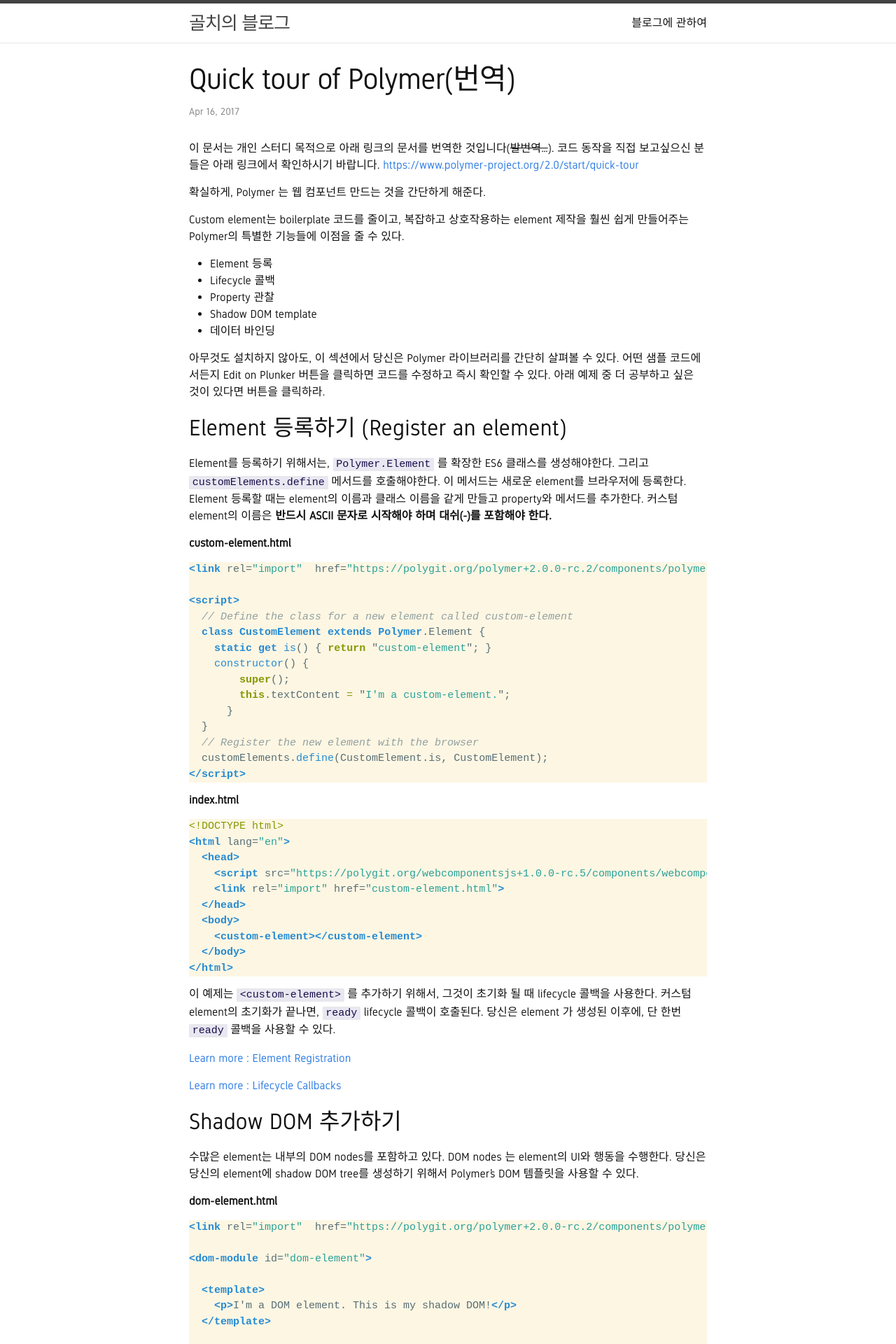
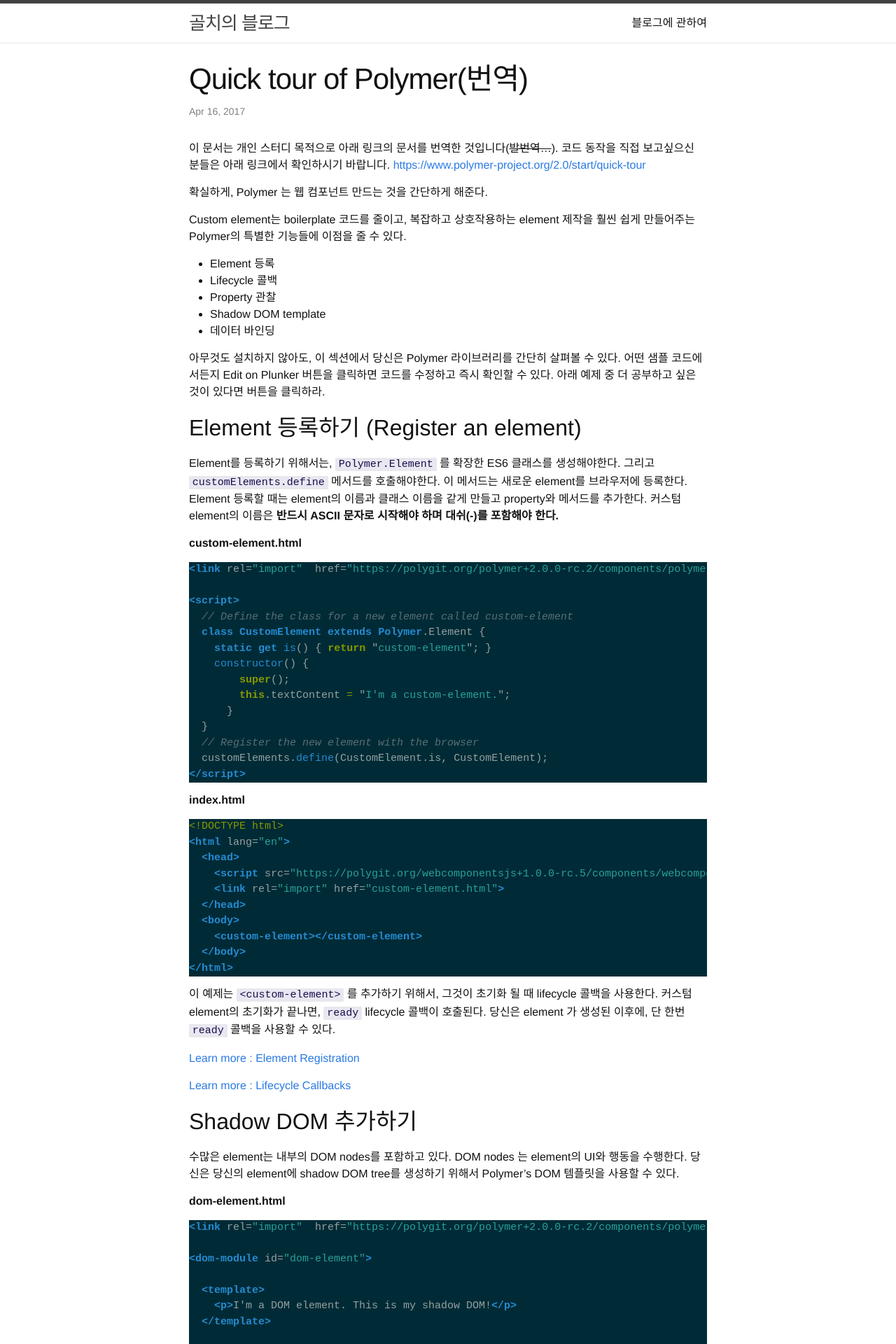
Before and after one commit to golch/golch.github.io, a Jekyll site: the page built from _posts/2017-04-16-Quick-tour-of-Polymer.md, in a window 1280 px wide. Shown: the top 1920 px of the page at 70% size. Built offline with Jekyll 4.4.1, drawn with Linux system fonts in a browser that asks for light colours; some web fonts are replaced; comment, search, counter and statistics services are not loaded.

Commit message:
solarized-dark 테마 변경, 폰트 D2Coding으로 변경

```diff
--- a/_sass/_syntax-highlighting.scss
+++ b/_sass/_syntax-highlighting.scss
@@ -10,76 +10,92 @@
     	font-size: 0.8em;
     	margin-bottom: 13px;
     }
+  }
 
-    .c     { color: #93a1a1; font-style: italic } // Comment
-    .err   { color: #586e75; background-color: #e3d2d2 } /* Error */
-    .g     { color: #586e75 } /* Generic */
-    .k     { color: #859900 } // Keyword
-    .l     { color: #586e75 } /* Literal */
-    .n     { color: #586e75 } /* Name */
-    .o     { color: #859900 } // Operator
-    .x     { color: #cb4b16 } /* Other */
-    .p     { color: #586e75 } /* Punctuation */
-    .cm { color: #93a1a1 } /* Comment.Multiline */
-    .cp { color: #859900 } /* Comment.Preproc */
-    .c1 { color: #93a1a1 } /* Comment.Single */
-    .cs { color: #859900 } /* Comment.Special */
-    .gd { color: #2aa198 } /* Generic.Deleted */
-.ge { color: #586e75; font-style: italic } /* Generic.Emph */
-.gr { color: #dc322f } /* Generic.Error */
-.gh { color: #cb4b16 } /* Generic.Heading */
-.gi { color: #859900 } /* Generic.Inserted */
-.go { color: #586e75 } /* Generic.Output */
- .gp { color: #586e75 } /* Generic.Prompt */
- .gs { color: #586e75; font-weight: bold } /* Generic.Strong */
- .gu { color: #cb4b16 } /* Generic.Subheading */
- .gt { color: #586e75 } /* Generic.Traceback */
- .kc { color: #cb4b16 } /* Keyword.Constant */
- .kd { color: #268bd2 } /* Keyword.Declaration */
- .kn { color: #859900 } /* Keyword.Namespace */
- .kp { color: #859900 } /* Keyword.Pseudo */
- .kr { color: #268bd2 } /* Keyword.Reserved */
- .kt { color: #dc322f } /* Keyword.Type */
- .ld { color: #586e75 } /* Literal.Date */
- .m { color: #2aa198 } /* Literal.Number */
- .s { color: #2aa198 } /* Literal.String */
- .na { color: #586e75 } /* Name.Attribute */
- .nb { color: #B58900 } /* Name.Builtin */
- .nc { color: #268bd2 } /* Name.Class */
- .no { color: #cb4b16 } /* Name.Constant */
- .nd { color: #268bd2 } /* Name.Decorator */
- .ni { color: #cb4b16 } /* Name.Entity */
- .ne { color: #cb4b16 } /* Name.Exception */
- .nf { color: #268bd2 } /* Name.Function */
- .nl { color: #586e75 } /* Name.Label */
- .nn { color: #586e75 } /* Name.Namespace */
- .nx { color: #586e75 } /* Name.Other */
- .py { color: #586e75 } /* Name.Property */
- .nt { color: #268bd2 } /* Name.Tag */
- .nv { color: #268bd2 } /* Name.Variable */
- .ow { color: #859900 } /* Operator.Word */
- .w { color: #586e75 } /* Text.Whitespace */
- .mf { color: #2aa198 } /* Literal.Number.Float */
- .mh { color: #2aa198 } /* Literal.Number.Hex */
- .mi { color: #2aa198 } /* Literal.Number.Integer */
- .mo { color: #2aa198 } /* Literal.Number.Oct */
- .sb { color: #93a1a1 } /* Literal.String.Backtick */
- .sc { color: #2aa198 } /* Literal.String.Char */
- .sd { color: #586e75 } /* Literal.String.Doc */
- .s2 { color: #2aa198 } /* Literal.String.Double */
- .se { color: #cb4b16 } /* Literal.String.Escape */
- .sh { color: #586e75 } /* Literal.String.Heredoc */
- .si { color: #2aa198 } /* Literal.String.Interpol */
- .sx { color: #2aa198 } /* Literal.String.Other */
-.sr { color: #dc322f } /* Literal.String.Regex */
-.s1 { color: #2aa198 } /* Literal.String.Single */
-.ss { color: #2aa198 } /* Literal.String.Symbol */
-.bp { color: #268bd2 } /* Name.Builtin.Pseudo */
-.vc { color: #268bd2 } /* Name.Variable.Class */
-  .vg { color: #268bd2 } /* Name.Variable.Global */
-  .vi { color: #268bd2 } /* Name.Variable.Instance */
-  .il { color: #2aa198 } /* Literal.Number.Integer.Long */
-}
+  /* Solarized Dark
+  For use with Jekyll and Pygments
+  http://ethanschoonover.com/solarized
+  SOLARIZED HEX      ROLE
+  --------- -------- ------------------------------------------
+  base03    #002b36  background
+  base01    #586e75  comments / secondary content
+  base1     #93a1a1  body text / default code / primary content
+  orange    #cb4b16  constants
+  red       #dc322f  regex, special keywords
+  blue      #268bd2  reserved keywords
+  cyan      #2aa198  strings, numbers
+  green     #859900  operators, other keywords
+  */
+
+  .highlight { background-color: #002b36; color: #93a1a1 }
+  .highlight .c { color: #586e75 } /* Comment */
+  .highlight .err { color: #93a1a1 } /* Error */
+  .highlight .g { color: #93a1a1 } /* Generic */
+  .highlight .k { color: #859900 } /* Keyword */
+  .highlight .l { color: #93a1a1 } /* Literal */
+  .highlight .n { color: #93a1a1 } /* Name */
+  .highlight .o { color: #859900 } /* Operator */
+  .highlight .x { color: #cb4b16 } /* Other */
+  .highlight .p { color: #93a1a1 } /* Punctuation */
+  .highlight .cm { color: #586e75 } /* Comment.Multiline */
+  .highlight .cp { color: #859900 } /* Comment.Preproc */
+  .highlight .c1 { color: #586e75 } /* Comment.Single */
+  .highlight .cs { color: #859900 } /* Comment.Special */
+  .highlight .gd { color: #2aa198 } /* Generic.Deleted */
+  .highlight .ge { color: #93a1a1; font-style: italic } /* Generic.Emph */
+  .highlight .gr { color: #dc322f } /* Generic.Error */
+  .highlight .gh { color: #cb4b16 } /* Generic.Heading */
+  .highlight .gi { color: #859900 } /* Generic.Inserted */
+  .highlight .go { color: #93a1a1 } /* Generic.Output */
+  .highlight .gp { color: #93a1a1 } /* Generic.Prompt */
+  .highlight .gs { color: #93a1a1; font-weight: bold } /* Generic.Strong */
+  .highlight .gu { color: #cb4b16 } /* Generic.Subheading */
+  .highlight .gt { color: #93a1a1 } /* Generic.Traceback */
+  .highlight .kc { color: #cb4b16 } /* Keyword.Constant */
+  .highlight .kd { color: #268bd2 } /* Keyword.Declaration */
+  .highlight .kn { color: #859900 } /* Keyword.Namespace */
+  .highlight .kp { color: #859900 } /* Keyword.Pseudo */
+  .highlight .kr { color: #268bd2 } /* Keyword.Reserved */
+  .highlight .kt { color: #dc322f } /* Keyword.Type */
+  .highlight .ld { color: #93a1a1 } /* Literal.Date */
+  .highlight .m { color: #2aa198 } /* Literal.Number */
+  .highlight .s { color: #2aa198 } /* Literal.String */
+  .highlight .na { color: #93a1a1 } /* Name.Attribute */
+  .highlight .nb { color: #B58900 } /* Name.Builtin */
+  .highlight .nc { color: #268bd2 } /* Name.Class */
+  .highlight .no { color: #cb4b16 } /* Name.Constant */
+  .highlight .nd { color: #268bd2 } /* Name.Decorator */
+  .highlight .ni { color: #cb4b16 } /* Name.Entity */
+  .highlight .ne { color: #cb4b16 } /* Name.Exception */
+  .highlight .nf { color: #268bd2 } /* Name.Function */
+  .highlight .nl { color: #93a1a1 } /* Name.Label */
+  .highlight .nn { color: #93a1a1 } /* Name.Namespace */
+  .highlight .nx { color: #93a1a1 } /* Name.Other */
+  .highlight .py { color: #93a1a1 } /* Name.Property */
+  .highlight .nt { color: #268bd2 } /* Name.Tag */
+  .highlight .nv { color: #268bd2 } /* Name.Variable */
+  .highlight .ow { color: #859900 } /* Operator.Word */
+  .highlight .w { color: #93a1a1 } /* Text.Whitespace */
+  .highlight .mf { color: #2aa198 } /* Literal.Number.Float */
+  .highlight .mh { color: #2aa198 } /* Literal.Number.Hex */
+  .highlight .mi { color: #2aa198 } /* Literal.Number.Integer */
+  .highlight .mo { color: #2aa198 } /* Literal.Number.Oct */
+  .highlight .sb { color: #586e75 } /* Literal.String.Backtick */
+  .highlight .sc { color: #2aa198 } /* Literal.String.Char */
+  .highlight .sd { color: #93a1a1 } /* Literal.String.Doc */
+  .highlight .s2 { color: #2aa198 } /* Literal.String.Double */
+  .highlight .se { color: #cb4b16 } /* Literal.String.Escape */
+  .highlight .sh { color: #93a1a1 } /* Literal.String.Heredoc */
+  .highlight .si { color: #2aa198 } /* Literal.String.Interpol */
+  .highlight .sx { color: #2aa198 } /* Literal.String.Other */
+  .highlight .sr { color: #dc322f } /* Literal.String.Regex */
+  .highlight .s1 { color: #2aa198 } /* Literal.String.Single */
+  .highlight .ss { color: #2aa198 } /* Literal.String.Symbol */
+  .highlight .bp { color: #268bd2 } /* Name.Builtin.Pseudo */
+  .highlight .vc { color: #268bd2 } /* Name.Variable.Class */
+  .highlight .vg { color: #268bd2 } /* Name.Variable.Global */
+  .highlight .vi { color: #268bd2 } /* Name.Variable.Instance */
+  .highlight .il { color: #2aa198 } /* Literal.Number.Integer.Long */
 
 
 /**
--- a/css/main.scss
+++ b/css/main.scss
@@ -4,7 +4,7 @@
 
 @font-face {
 	  font-family: "Gidole-Regular";
-		  src: url( 'Gidole-Regular.ttf') format( 'truetype');
+		  src: url( 'D2Coding.ttf') format( 'truetype');
 }
 
 @charset "utf-8";
```
